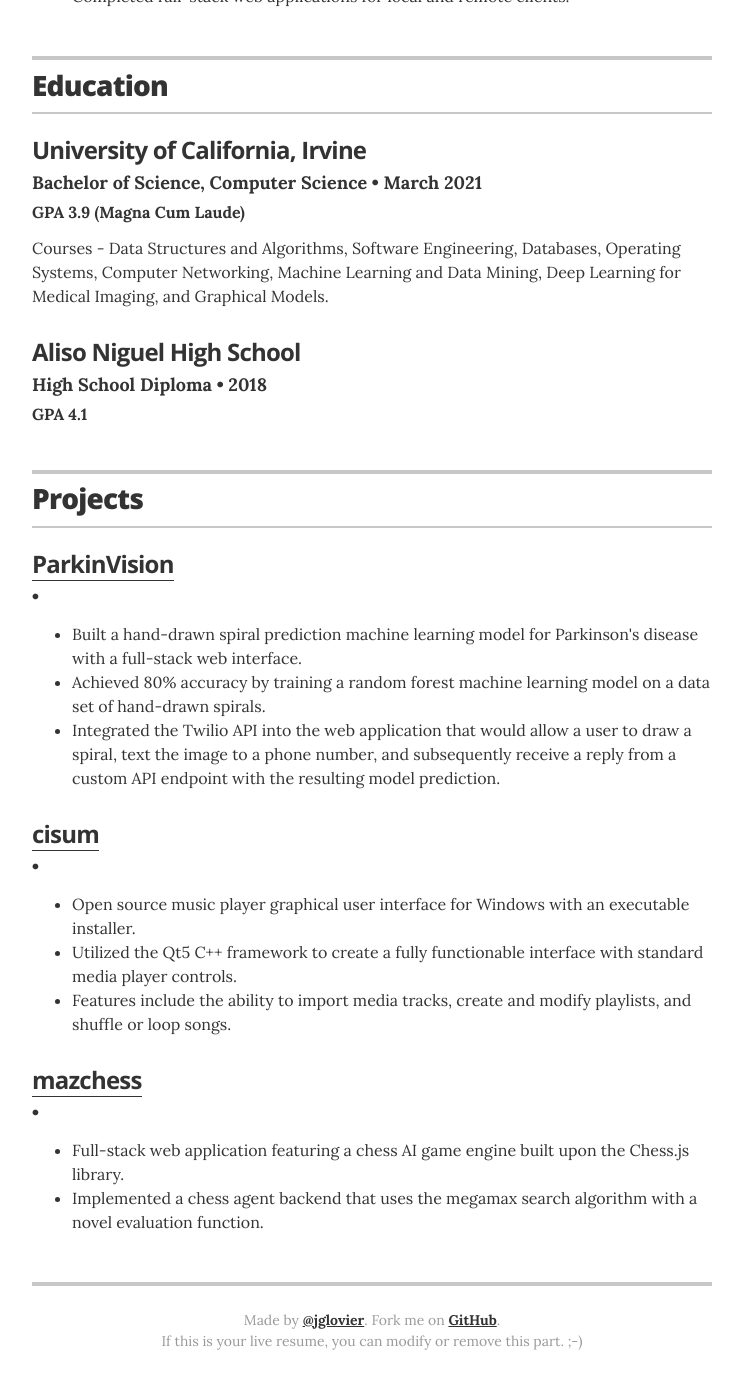
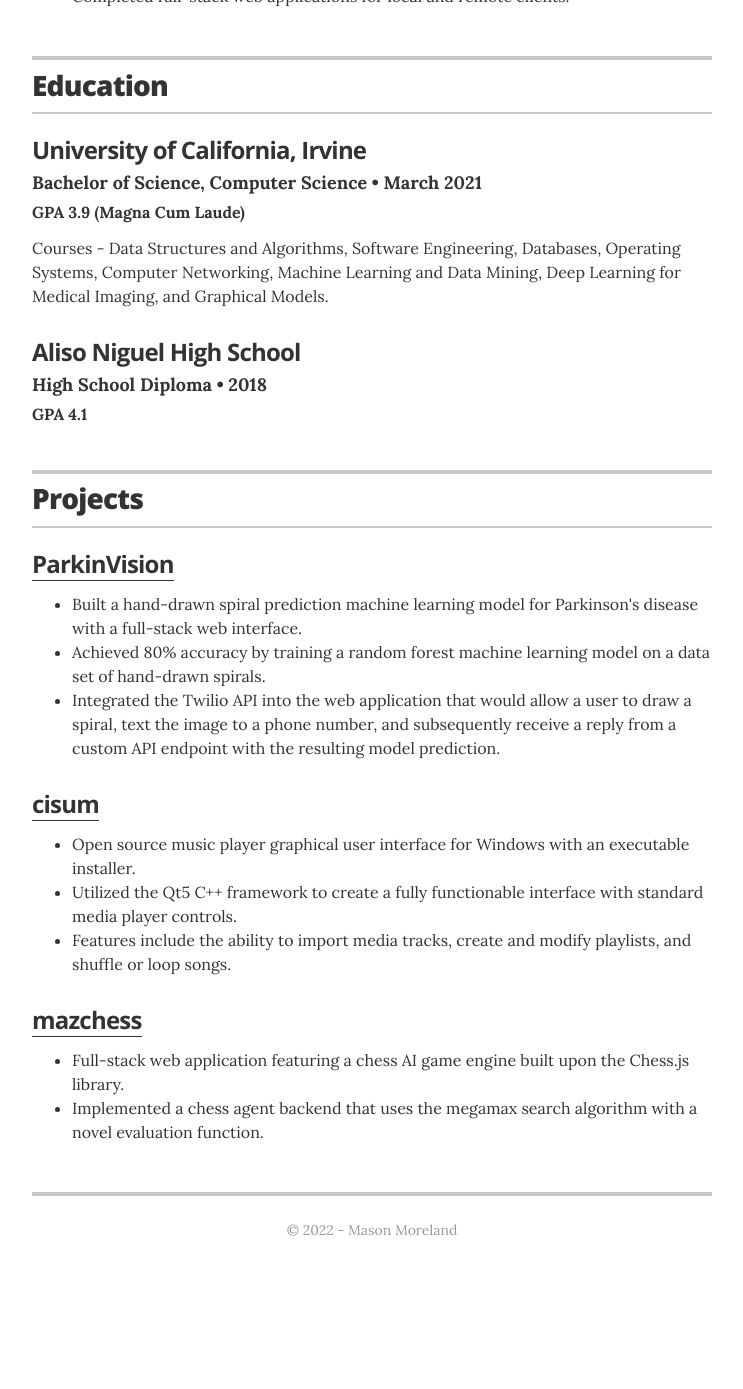
Before and after one commit to mmore21/website, a Jekyll site: the page built from index.html, in a window 1280 px wide and 1400 px high, scrolled down 1374 px. Shown: the top 1389 px of the window, without its empty margins (268-1011 px from the left). Built offline with Jekyll 4.4.1, drawn with Linux system fonts in a browser that asks for light colours; after the commit the page ends 2663 px from its top, so only the background shows below that.

Commit message:
Update resume HTML template

```diff
--- a/_layouts/resume.html
+++ b/_layouts/resume.html
@@ -101,7 +101,7 @@
         <div class="resume-item" itemscope itemtype="http://schema.org/CreativeWork">
           <meta itemprop="creator" content="{{ site.resume_name }}" itemtype="http://schema.org/Person" />
           <h3 class="resume-item-title" itemprop="name">{% if project.url %}<a href="{{ project.url }}" itemprop="url">{{ project.project }}</a>{% else %}{{ project.project }}{% endif %}</h3>
-          <h4 class="resume-item-details" itemprop="description">{{ project.role }}  &bull; {{ project.duration }}</h4>
+          <!-- <h4 class="resume-item-details" itemprop="description">{{ project.role }}  &bull; {{ project.duration }}</h4> -->
           <p class="resume-item-copy">{{ project.description }}</p>
         </div>
         {% endfor %}
@@ -225,8 +225,7 @@
       {% endif %}
 
       <footer class="page-footer">
-        <p class="footer-line">Made by <a href="http://twitter.com/jglovier">@jglovier</a>. Fork me on <a href="https://github.com/jglovier/resume-template">GitHub</a>.</p>
-        <p class="footer-line">If this is your live resume, you can modify or remove this part. ;-)</p>
+        <p class="footer-line">&copy; 2022 - Mason Moreland</p>
       </footer>
 
     </div>
```
